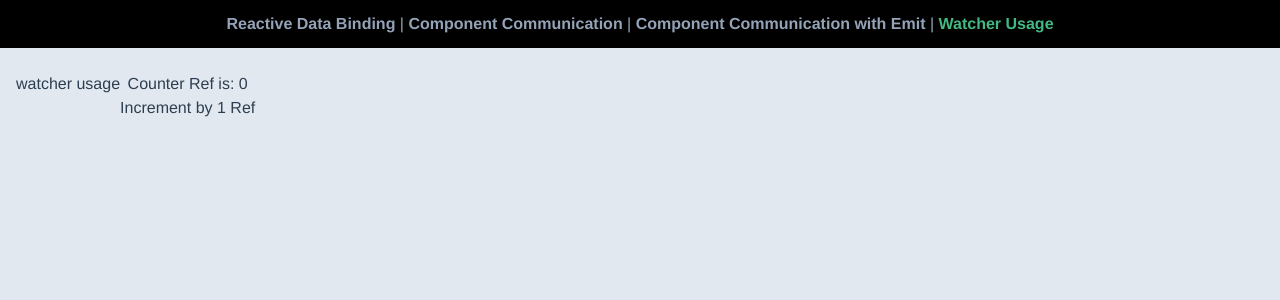
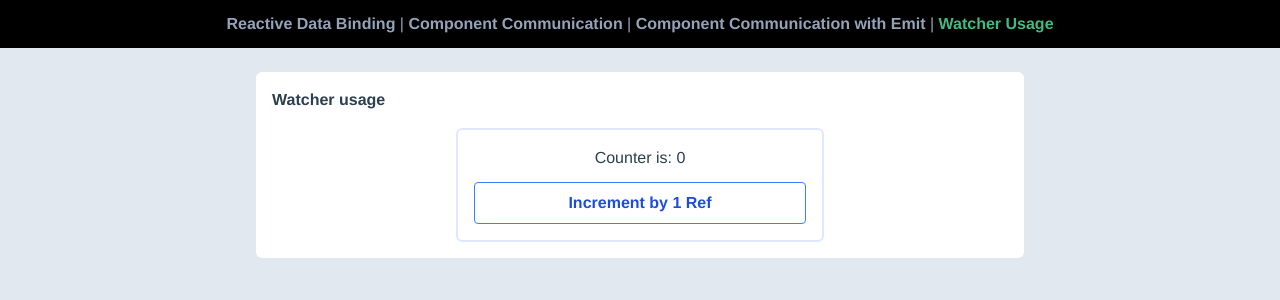
Before and after one commit to FiorellaEffio/clearesult-demo, a Vue app: page /watcher-usage in a window 1280 px wide. Shown: the top 300 px of the page. Built offline with nearby package versions, Linux system fonts and the light colour scheme.

Commit message:
feat: watcher usage styles

```diff
--- a/src/views/ComponentCommunicationEmit.vue
+++ b/src/views/ComponentCommunicationEmit.vue
@@ -8,7 +8,6 @@ const incrementCounterRef = () => {
   const resetCounter = () => {
     counter.value = 0;
   }
-
 </script>
 
 <template>
--- a/src/views/ReactiveDataBinding.vue
+++ b/src/views/ReactiveDataBinding.vue
@@ -6,9 +6,9 @@ const incrementCounterRef = () => {
     counter.value++;
   }
 
-const state = ref({counter: 0})
+  const state = reactive({counter: 0})
   const incrementCounterReactive = () => {
-  state.value.counter++;
+    state.counter++;
   }
 
 </script>
--- a/src/views/WatcherUsage.vue
+++ b/src/views/WatcherUsage.vue
@@ -11,21 +11,19 @@ watch(counter, () => {
       console.log('It is an even number! ', counter.value);
     }
   })
-
 </script>
 
 <template>
-  <!--
-    - Watcher Usage:
-    Create a Vue 3 component that displays a counter and a button.
-    When the button is clicked, the counter increments by 1.
-    Implement a watcher that logs a message to the console whenever the counter value becomes an even number.
-  -->
-  <h1>watcher usage</h1>
-  <div class="flex flex-col">
-    <div>
-      <p>Counter Ref is: {{ counter }}</p>
-      <button @click="incrementCounterRef">Increment by 1 Ref</button>
+  <div class="bg-white p-4 rounded-md max-w-3xl mx-auto w-11/12">
+    <h1 class="font-bold text-left mb-4">Watcher usage</h1>
+    <div class="border-indigo-100 mx-auto border-2 rounded-md sm:w-6/12 p-4">
+      <p class="mb-3">Counter is: {{ counter }}</p>
+      <button
+        class="bg-transparent hover:bg-blue-500 w-full text-blue-700 font-semibold hover:text-white py-2 px-4 border border-blue-500 hover:border-transparent rounded mr-1"
+        @click="incrementCounterRef"
+      >
+        Increment by 1 Ref
+      </button>
     </div>
   </div>
 </template>
```
Lines whose indentation alone changed are shown as unchanged.
